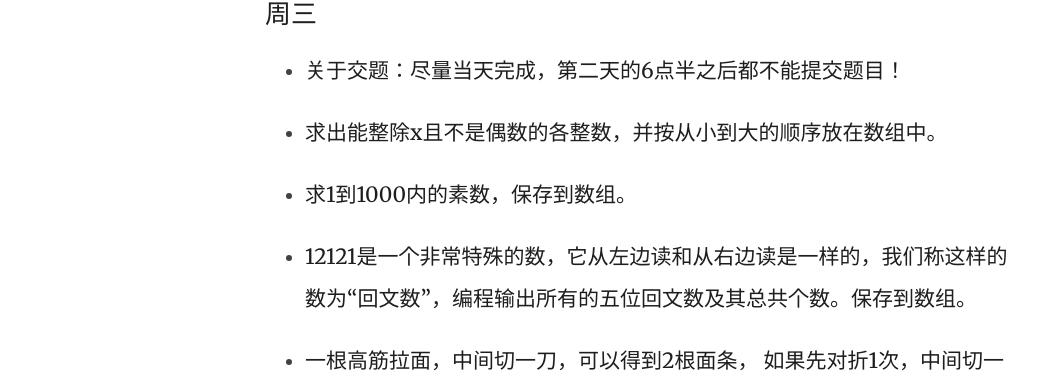
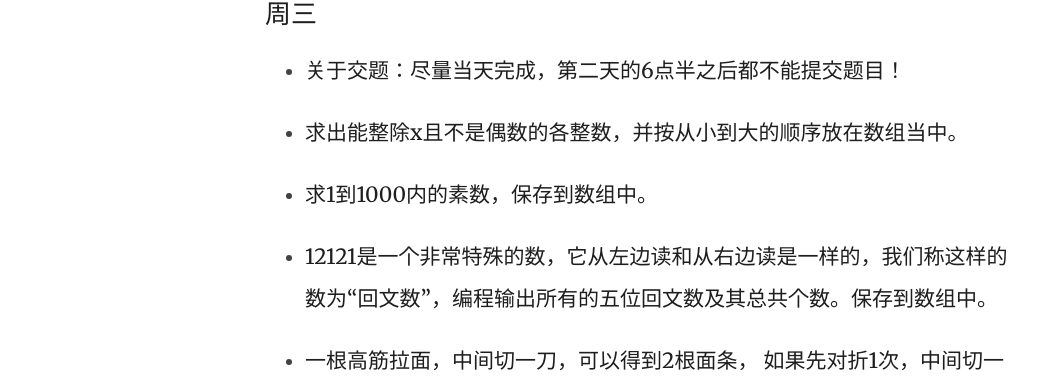
Before and after one commit to lastday/uit, a Jekyll site: the page built from _posts/2015-10-21-task-commit.md, in a window 1280 px wide and 900 px high, scrolled down 716 px. Shown: the part 141-531 px from the top of the window, without its empty margins (0-1059 px from the left). Built offline with Jekyll 4.4.1, drawn with Linux system fonts in a browser that asks for light colours; nearby versions of some CDN libraries; comment, search, counter and statistics services are not loaded.

Commit message:
fabu
fabu

```diff
--- a/_posts/2015-10-21-task-commit.md
+++ b/_posts/2015-10-21-task-commit.md
@@ -19,19 +19,19 @@ mathjax:
 
 
 
-* 求出能整除x且不是偶数的各整数，并按从小到大的顺序放在数组中。
+* 求出能整除x且不是偶数的各整数，并按从小到大的顺序放在数组当中。
 
 
-* 求1到1000内的素数，保存到数组。
+* 求1到1000内的素数，保存到数组中。
 
 
-* 12121是一个非常特殊的数，它从左边读和从右边读是一样的，我们称这样的数为“回文数”，编程输出所有的五位回文数及其总共个数。保存到数组。
+* 12121是一个非常特殊的数，它从左边读和从右边读是一样的，我们称这样的数为“回文数”，编程输出所有的五位回文数及其总共个数。保存到数组中。
 
 
 * 一根高筋拉面，中间切一刀，可以得到2根面条，
-如果先对折1次，中间切一刀，可以得到3根面条，
-如果连续对折2次，中间切一刀，可以得到5根面条，
-那么，连续对折10次，中间切一刀，会得到多少面条呢？
+  如果先对折1次，中间切一刀，可以得到3根面条，
+  如果连续对折2次，中间切一刀，可以得到5根面条，
+  那么，连续对折10次，中间切一刀，会得到多少面条呢？
 
 
 * 明天题目考点：多维数组
```
